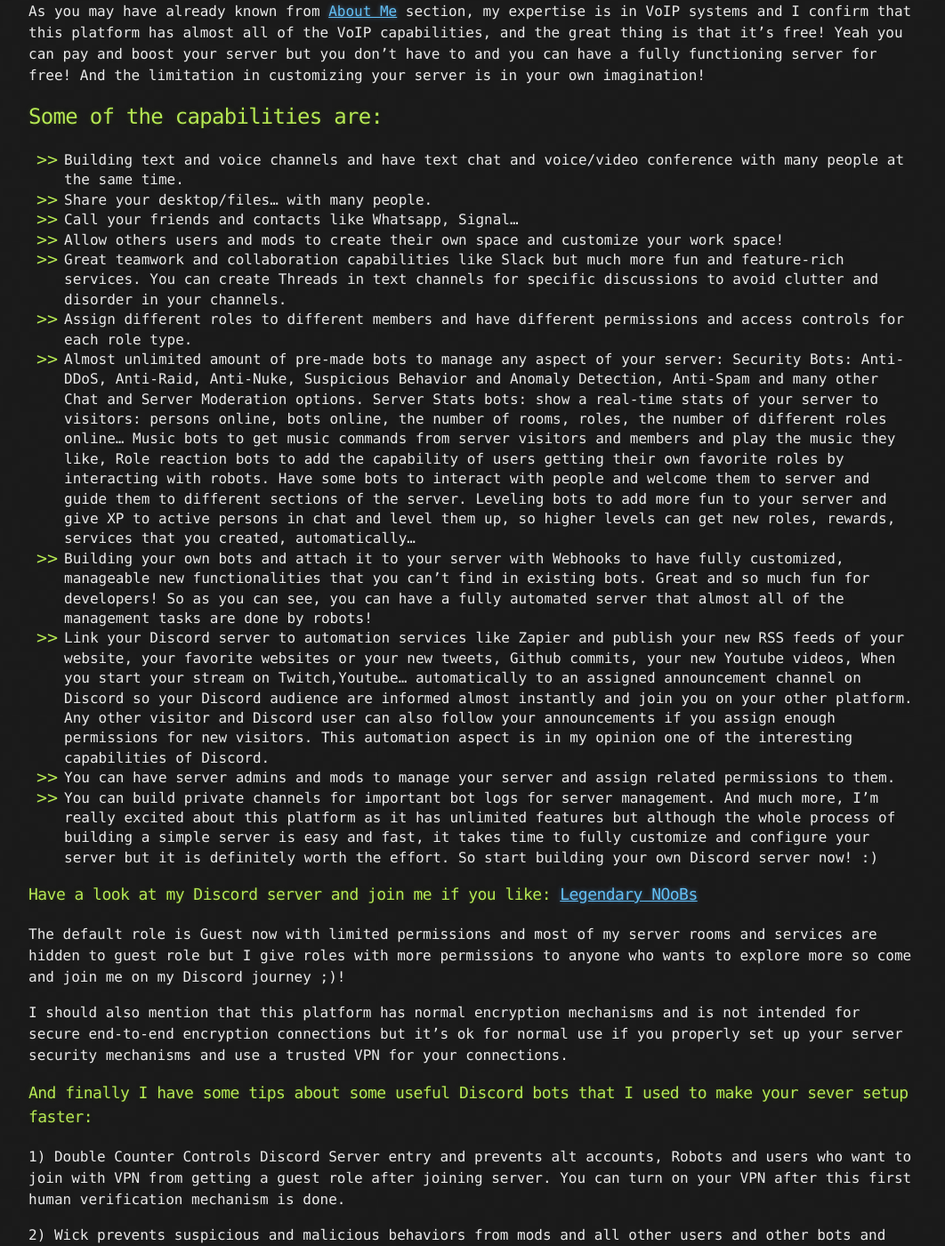
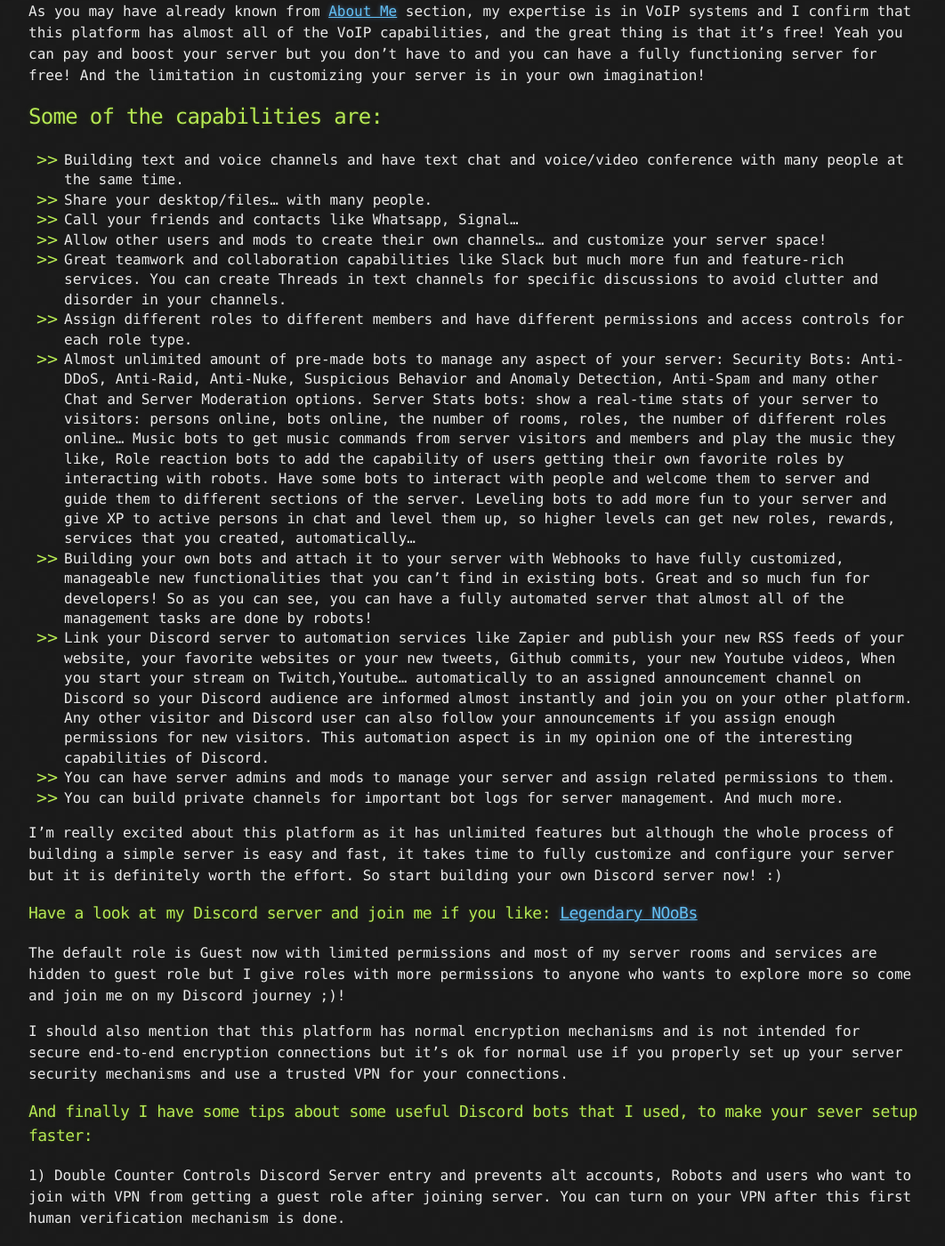
Before and after one commit to CamoCatX/camocatx.github.io, a Jekyll site: the page built from blog/_posts/2021-10-15-my-discord-server-is-up-and-running.md, in a window 1280 px wide and 1400 px high, scrolled down 792 px. Shown: the whole window at 89% size, without its empty margins (108-1170 px from the left). Built offline with Jekyll 4.4.1, drawn with Linux system fonts in a browser that asks for light colours.

Commit message:
Update 2021-10-15-my-discord-server-is-up-and-running.md

```diff
--- a/blog/_posts/2021-10-15-my-discord-server-is-up-and-running.md
+++ b/blog/_posts/2021-10-15-my-discord-server-is-up-and-running.md
@@ -15,7 +15,7 @@ As you may have already known from [About Me](/about) section, my expertise is i
 * Building text and voice channels and have text chat and voice/video conference with many people at the same time.
 * Share your desktop/files... with many people.
 * Call your friends and contacts like Whatsapp, Signal...
-* Allow others users and mods to create their own space and customize your work space!
+* Allow other users and mods to create their own channels... and customize your server space!
 * Great teamwork and collaboration capabilities like Slack but much more fun and feature-rich services. You can create Threads in text channels for specific discussions to avoid clutter and disorder in your channels.
 * Assign different roles to different members and have different permissions and access controls for each role type.
 * Almost unlimited amount of pre-made bots to manage any aspect of your server: Security Bots: Anti-DDoS, Anti-Raid, Anti-Nuke, Suspicious Behavior and Anomaly Detection, Anti-Spam and many other Chat and Server Moderation options. Server Stats bots: show a real-time stats of your server to visitors: persons online, bots online, the number of rooms, roles, the number of different roles online...
@@ -25,14 +25,16 @@ Leveling bots to add more fun to your server and give XP to active persons in ch
 * Link your Discord server to automation services like Zapier and publish your new RSS feeds of your website, your favorite websites or your new tweets, Github commits, your new Youtube videos, When you start your stream on Twitch,Youtube... automatically to an assigned announcement channel on Discord so your Discord audience are informed almost instantly and join you on your other platform. Any other visitor and Discord user can also follow your announcements if you assign enough permissions for new visitors. This automation aspect is in my opinion one of the interesting capabilities of Discord.
 * You can have server admins and mods to manage your server and assign related permissions to them.
 * You can build private channels for important bot logs for server management.
-And much more, I'm really excited about this platform as it has unlimited features but although the whole process of building a simple server is easy and fast, it takes time to fully customize and configure your server but it is definitely worth the effort. So start building your own Discord server now! :)
+And much more.
+
+I'm really excited about this platform as it has unlimited features but although the whole process of building a simple server is easy and fast, it takes time to fully customize and configure your server but it is definitely worth the effort. So start building your own Discord server now! :)
 
 ### Have a look at my Discord server and join me if you like: {% if site.social.discordserver %}<a href="https://discord.gg/{{ site.social.discordserver }}"><span>{{ site.social.discordservername }}</span></a>{% endif %}
 The default role is Guest now with limited permissions and most of my server rooms and services are hidden to guest role but I give roles with more permissions to anyone who wants to explore more so come and join me on my Discord journey ;)!
 
 I should also mention that this platform has normal encryption mechanisms and is not intended for secure end-to-end encryption connections but it's ok for normal use if you properly set up your server security mechanisms and use a trusted VPN for your connections.
 
-### And finally I have some tips about some useful Discord bots that I used to make your sever setup faster:
+### And finally I have some tips about some useful Discord bots that I used, to make your sever setup faster:
 
 1) Double Counter Controls Discord Server entry and prevents alt accounts, Robots and users who want to join with VPN from getting a guest role after joining server. You can turn on your VPN after this first human verification mechanism is done.
 
```
